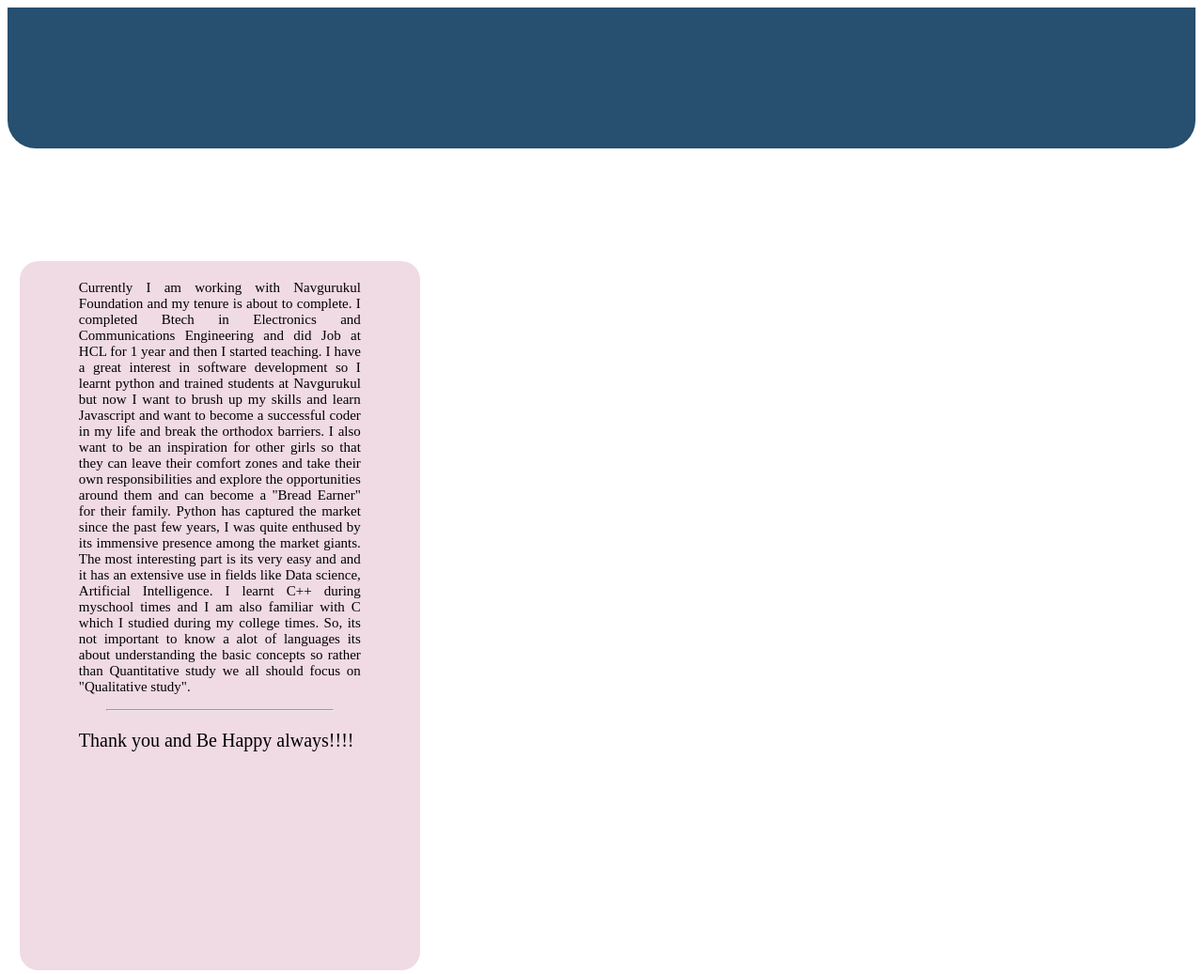
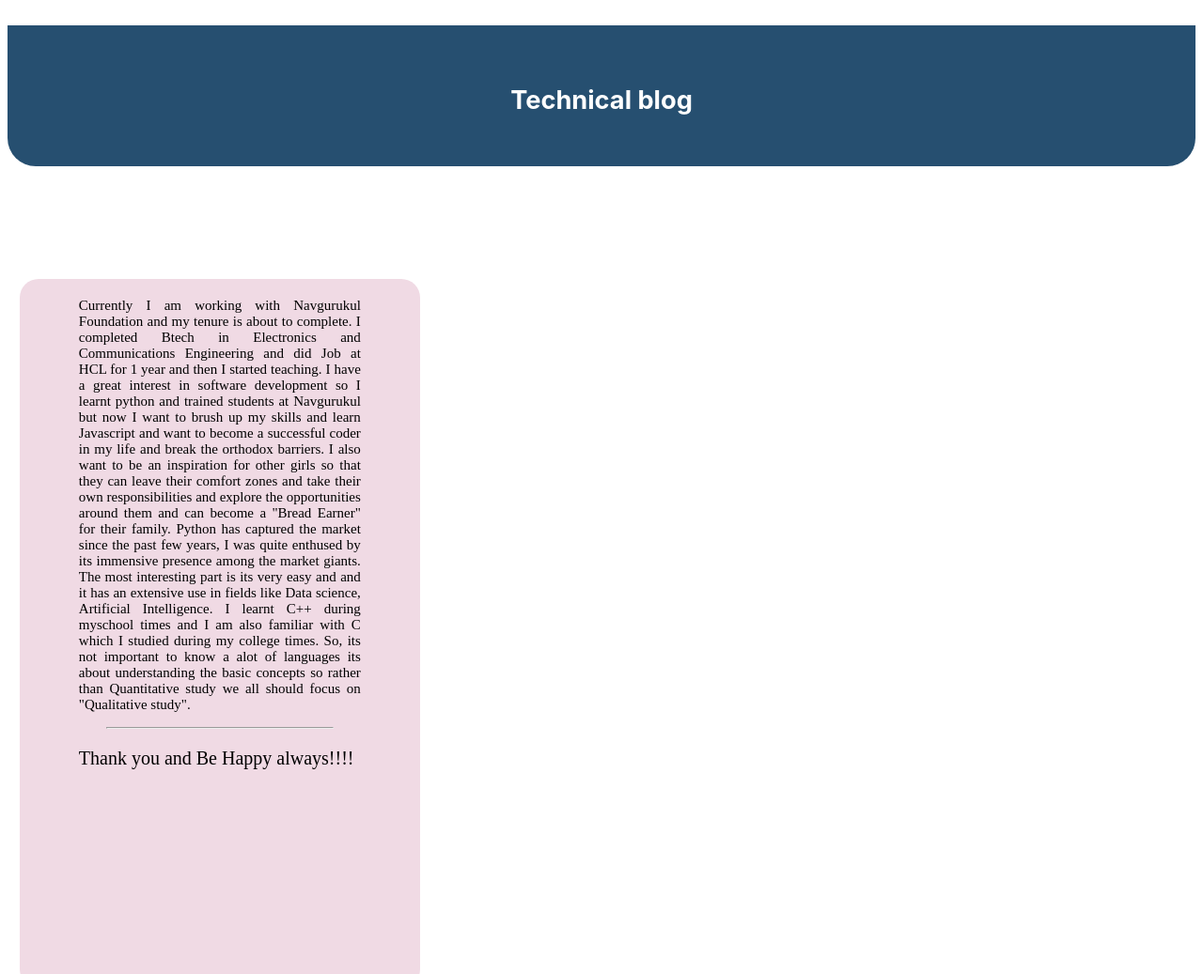
Before and after one commit to MonikaJhingan/Neog-project, a plain HTML site: page dummy2.html in a window 1280 px wide. Shown: the top 1037 px of the page at 94% size. Drawn offline with Linux system fonts and the light colour scheme.

Commit message:
add text

```diff
--- a/dummy2.html
+++ b/dummy2.html
@@ -11,6 +11,7 @@
 <link rel="stylesheet" href="dummy2.css">
 <body class="background">
     <header class="header">
+        <p style="text-align: center; padding-top: 5%; font-weight: bolder; color: white; font-family: -apple-system, BlinkMacSystemFont, 'Segoe UI', Roboto, Oxygen, Ubuntu, Cantarell, 'Open Sans', 'Helvetica Neue', sans-serif  ; font-size: 170%;">Technical blog</p>
     </header>
     <div class="div">
        <p style="font-family: serif, Times, 'Times New Roman', serif, Times, serif; font-size: 15px;">Currently I am working with Navgurukul Foundation and my tenure is about to complete. I completed Btech in Electronics and Communications Engineering and did Job at HCL for 1 year and then I started teaching. I have a great interest in software development so I learnt python and trained students at Navgurukul but now I want to brush up my skills and learn Javascript and want to become a successful coder in my life and break the orthodox barriers. I also want to be an inspiration for other girls so that they can leave their comfort zones and take their own responsibilities and explore the opportunities around them and can become a "Bread Earner" for their family.
```
